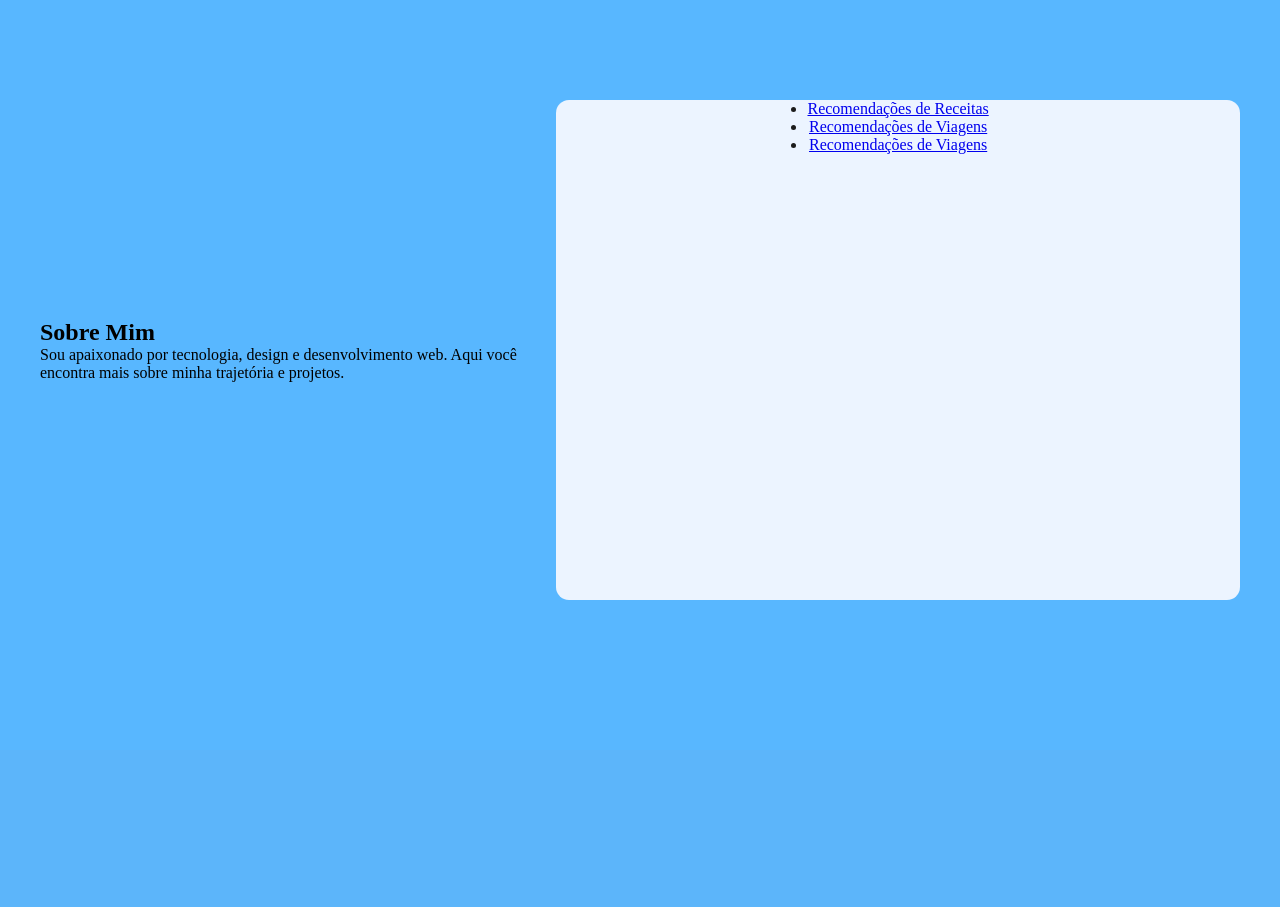
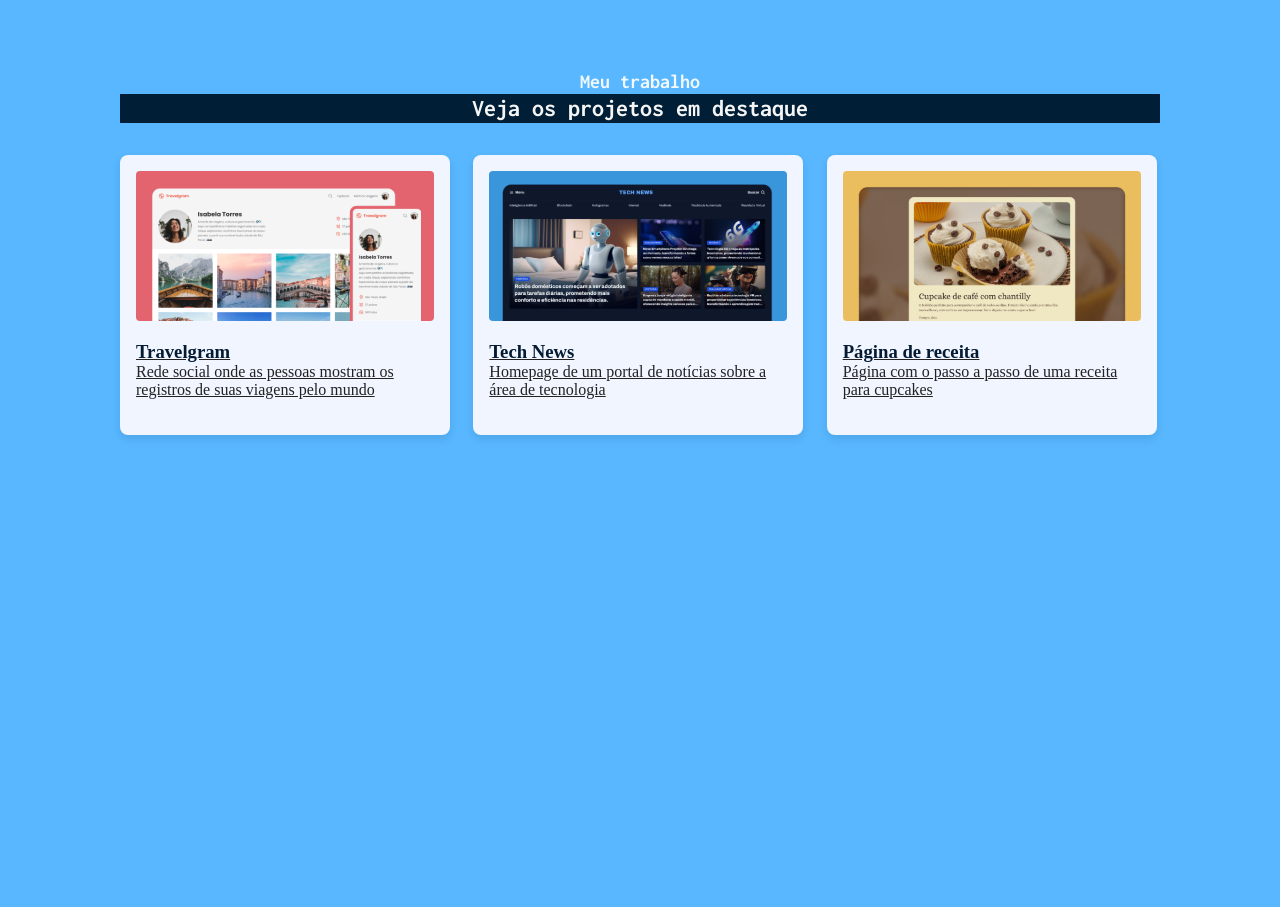
Before and after one commit to isrique9/rocket_project, a Flask app: page / in a window 1280 px wide. Shown: the part 850-1757 px from the top of the page. Before the commit the page ends 1450 px from the top, so only its background shows below. Run offline with Flask 3, Linux system fonts and the light colour scheme; some web fonts are replaced.

Commit message:
:sparkles::lipstick: FEAT: Estilização da tela de projetos.

```diff
--- /dev/null
+++ b/src/app/static/css/home_style/second_template/components.css
@@ -0,0 +1,49 @@
+/* static/ css  / home_style/second_template/components.css */
+
+/* Cards de projetos */
+.card-grid {
+  width: 1040px;
+  margin: 0 auto;
+  display: grid;
+  margin-top: 2rem;
+  grid-template-columns: repeat(3, 1fr);
+  gap: 20px;
+}
+
+.card-projects {
+  height: 280px;
+  width: 330px;
+  background-color: #f0f5ff;
+  border-radius: 8px;
+  color: #222222;
+  box-shadow: 0 4px 8px rgba(0,0,0,0.1);
+  transition: transform 0.2s ease;
+  padding: 1rem;
+  text-align: left;
+}
+
+
+.card-projects:hover {
+  transform: translateY(-5px);
+}
+
+.card-projects h1 {
+  margin: 0.5rem 0;
+}
+
+.card-projects h2 {
+  color: #666;
+}
+
+.card-projects h3 {
+  color: #041b33;
+  margin-top: 0.5rem;
+}
+
+.card-projects img {
+  width: 100%;
+  height: 150px;
+  object-fit: cover;
+  border-radius: 4px;
+  margin-bottom: 0.5rem;
+}
--- a/src/app/static/css/home_style/second_template/main.css
+++ b/src/app/static/css/home_style/second_template/main.css
@@ -1,4 +1,5 @@
 /* static/ css/ home_style/second_template/main.css */
 
 @import url('./style.css');
+@import url('./components.css');
 /* @import url('./animations.css'); */
--- a/src/app/static/css/home_style/second_template/style.css
+++ b/src/app/static/css/home_style/second_template/style.css
@@ -1,13 +1,41 @@
 /* static/ css/ home_style/second_template/style.css */
+
 :root {
   --bg-color: #58b7ff;
+  --text-color: #f1f9ff;
+  --bg-text: #001f36;
+
+  /* Fontes */
+  --font-family-1: 'Asap', sans-serif;
+  --font-family-2: 'Inconsolata', sans-serif;
+  --font-family-3: 'Maven Pro', sans-serif;
+
+  /* Títulos */
+  --title-lg: bold 56px/120% var(--font-family-1);
+  --title-md: bold 24px/120% var(--font-family-2);
+  --title-sm: bold 16px/120% var(--font-family-2);
+
+  --sub-title: bold 20px/120% var(--font-family-2);
 }
 
-.second-section {
-  height: 100vh;
+h1 {
+  font: var(--title-md);
+  color: whitesmoke;
+  background-color: var(--bg-text);
+  margin-bottom: 0.5rem;
+}
+
+h2 {
+  font: var(--sub-title);
+  color: var(--text-color);
+}
+
+.projects-section {
+  padding-top: 120px;
+  padding-left: 120px;
+  padding-right: 120px;
+  padding-bottom: 144px;
+  height: 957px;
+  text-align: center;
   background-color: var(--bg-color);
-  display: flex;
-  align-items: center;
-  justify-content: center;
-  padding: 40px;
 }
--- a/src/app/templates/partials/projects.html
+++ b/src/app/templates/partials/projects.html
@@ -2,22 +2,30 @@
     <link rel="stylesheet" href="{{ url_for('static', filename='css/home_style/second_template/main.css') }}">
 {% endblock %}
 
-<section id="segunda-tela" class="second-section">
-  <div class="content">
-    <h2>Sobre Mim</h2>
-    <p>Sou apaixonado por tecnologia, design e desenvolvimento web. Aqui você encontra mais sobre minha trajetória e projetos.</p>
+<section class="projects-section">
+  <div class="card-text">
+    <h2>Meu trabalho</h2>
+    <h1>Veja os projetos em destaque</h1>
   </div>
 
-  <div class="card-container">
-    <div class="card">
-      <nav>
-        <ul>
-          <li><a href="{{ url_for('receitas.feed_receitas') }}">Recomendações de Receitas</a></li>
-          <li><a href="{{ url_for('viagens.feed_viagens') }}">Recomendações de Viagens</a></li>
-          <li><a href="{{ url_for('noticias.feed_noticias') }}">Recomendações de Viagens</a></li>
-        </ul>
-      </nav>
-    </div>
+  <div class="card-grid">
+    <a href="{{ url_for('viagens.feed_viagens') }}" class="card-projects">
+      <img src="{{ url_for('static', filename='img/projects_img/Thumbnail_Project-01.png') }}" alt="Travelgram">
+      <h3>Travelgram</h3>
+      <p>Rede social onde as pessoas mostram os registros de suas viagens pelo mundo</p>
+    </a>
+
+    <a href="{{ url_for('noticias.feed_noticias') }}" class="card-projects">
+      <img src="{{ url_for('static', filename='img/projects_img/Thumbnail_Project-02.png') }}" alt="Tech News">
+      <h3>Tech News</h3>
+      <p>Homepage de um portal de notícias sobre a área de tecnologia</p>
+    </a>
+
+    <a href="{{ url_for('receitas.feed_receitas') }}" class="card-projects">
+      <img src="{{ url_for('static', filename='img/projects_img/Thumbnail_Project-03.png') }}" alt="Página de receita">
+      <h3>Página de receita</h3>
+      <p>Página com o passo a passo de uma receita para cupcakes</p>
+    </a>
   </div>
 </section>
 
```
Also changed, not shown: src/app/static/img/projects_img/Thumbnail_Project-01.png (added), src/app/static/img/projects_img/Thumbnail_Project-02.png (added), src/app/static/img/projects_img/Thumbnail_Project-03.png (added).
